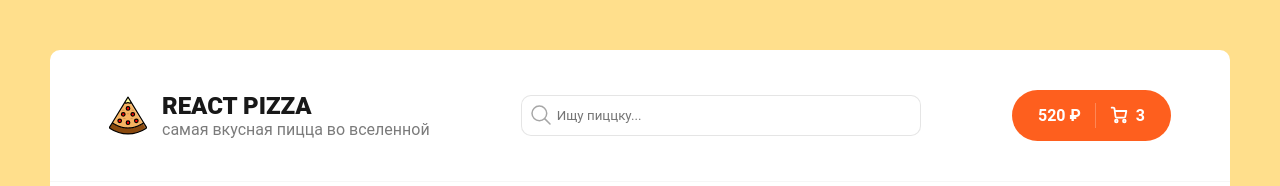
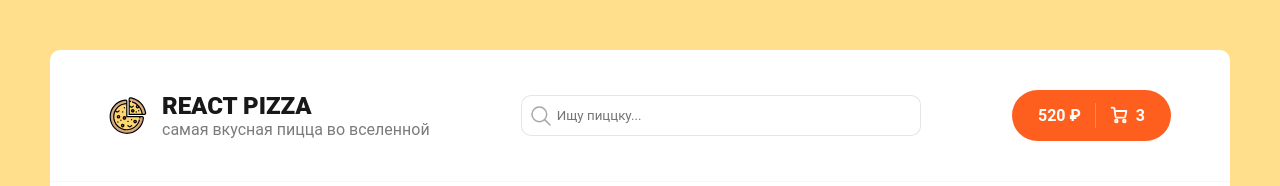
Before and after one commit to mgDentist/react-pizza, a React (Create React App) app in the folder my-pizzza/: page / in a window 1280 px wide. Shown: the top 186 px of the page. Built offline with nearby package versions, Linux system fonts and the light colour scheme; no server answers.

Commit message:
feat added Search component

```diff
--- a/my-pizzza/src/Layout/Header.jsx
+++ b/my-pizzza/src/Layout/Header.jsx
@@ -1,5 +1,5 @@
 import { Link } from 'react-router-dom';
-import pizzaLogo from '../assets/img/pizza-logo.svg';
+import pizzaLogo from '../assets/img/pizzaLogo.svg';
 import Search from '../components/Search/Search';
 
 function Header() {
--- a/my-pizzza/src/components/Search/Search.jsx
+++ b/my-pizzza/src/components/Search/Search.jsx
@@ -3,12 +3,16 @@ import styles from './Search.module.scss';
 const Search = () => {
     return (
         <div className={styles.searchContainer}>
-            <svg xmlns="http://www.w3.org/2000/svg" height="24" viewBox="0 0 512 512" width="24">
+            <input
+                className={styles.input}
+                placeholder='Ищу пиццку...'></input>
+            <svg
+                className={styles.icon}
+                xmlns="http://www.w3.org/2000/svg" height="24" viewBox="0 0 512 512" width="24">
                 <title>Search icon</title>
                 <path d="M221.09,64A157.09,157.09,0,1,0,378.18,221.09,157.1,157.1,0,0,0,221.09,64Z" fill="none" stroke="currentColor" strokeMiterlimit="10" strokeWidth="32" />
                 <line fill="none" stroke="currentColor" strokeLinecap="round" strokeMiterlimit="10" strokeWidth="32" x1="338.29" x2="448" y1="338.29" y2="448" />
             </svg>
-            <input placeholder='Ищу пиццку...'></input>
         </div>
     );
 };
--- a/my-pizzza/src/components/Search/Search.module.scss
+++ b/my-pizzza/src/components/Search/Search.module.scss
@@ -1,21 +1,32 @@
 .searchContainer {
     position: relative;
+}
 
-    svg {
+.icon {
     position: absolute;
-        top: 8px;
+    top: 50%;
+    transform: translateY(-50%);
     left: 8px;
     opacity: 0.4;
+    pointer-events: none;
+    scale: 1;
+    transition: scale 0.23s ease-in-out;
 }
 
-    input {
+.input {
     width: 400px;
     padding: 12px 20px 12px 35px;
     border: 1px solid rgba(0, 0, 0, 0.1);
     border-radius: 10px;
+    transition: border 0.23s ease-in-out;
 
     &:focus {
         border-color: rgba(0, 0, 0, 0.3);
     }
 }
+
+.input:focus+.icon {
+    left: 8px;
+    scale: 0.7;
+    top: 48%;
 }
```
Also changed, not shown: my-pizzza/src/assets/img/pizza-logo.svg (deleted), my-pizzza/src/assets/img/pizzaLogo.svg (added). Lines whose indentation alone changed are shown as unchanged.
